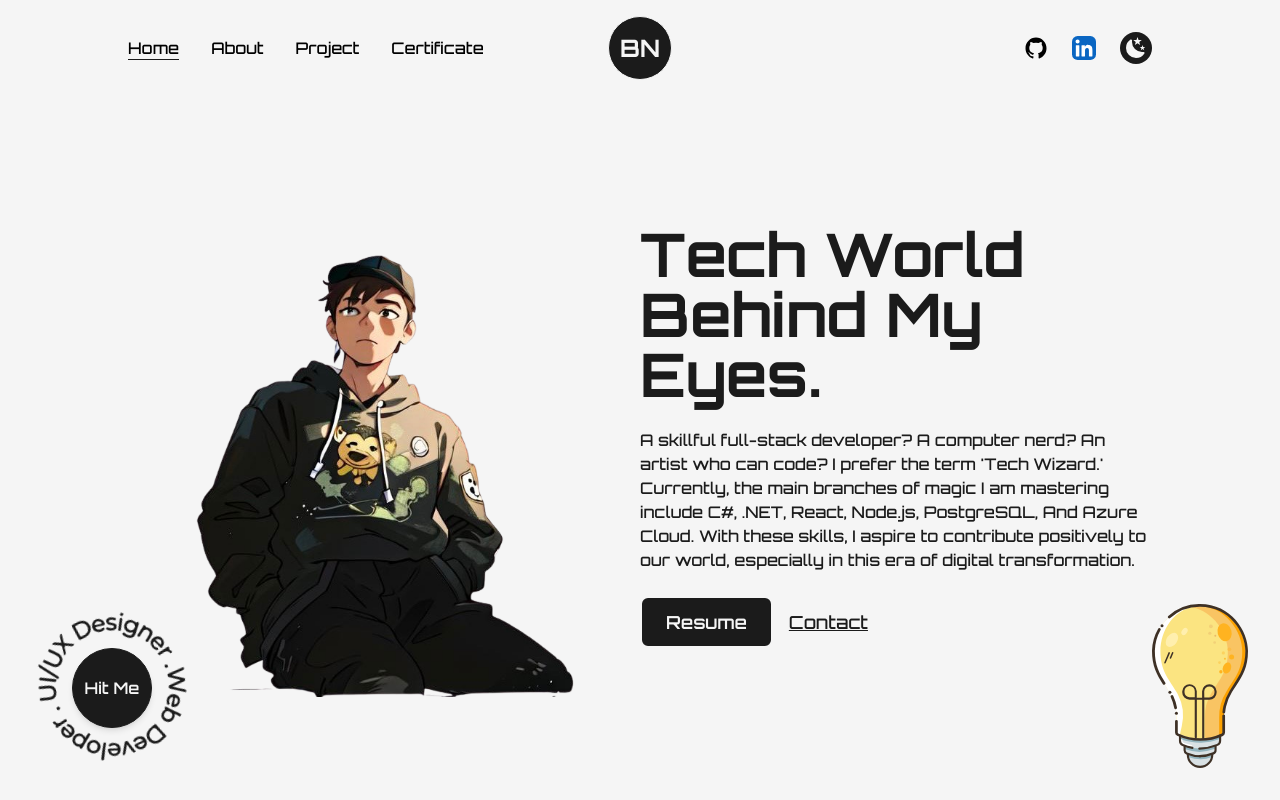
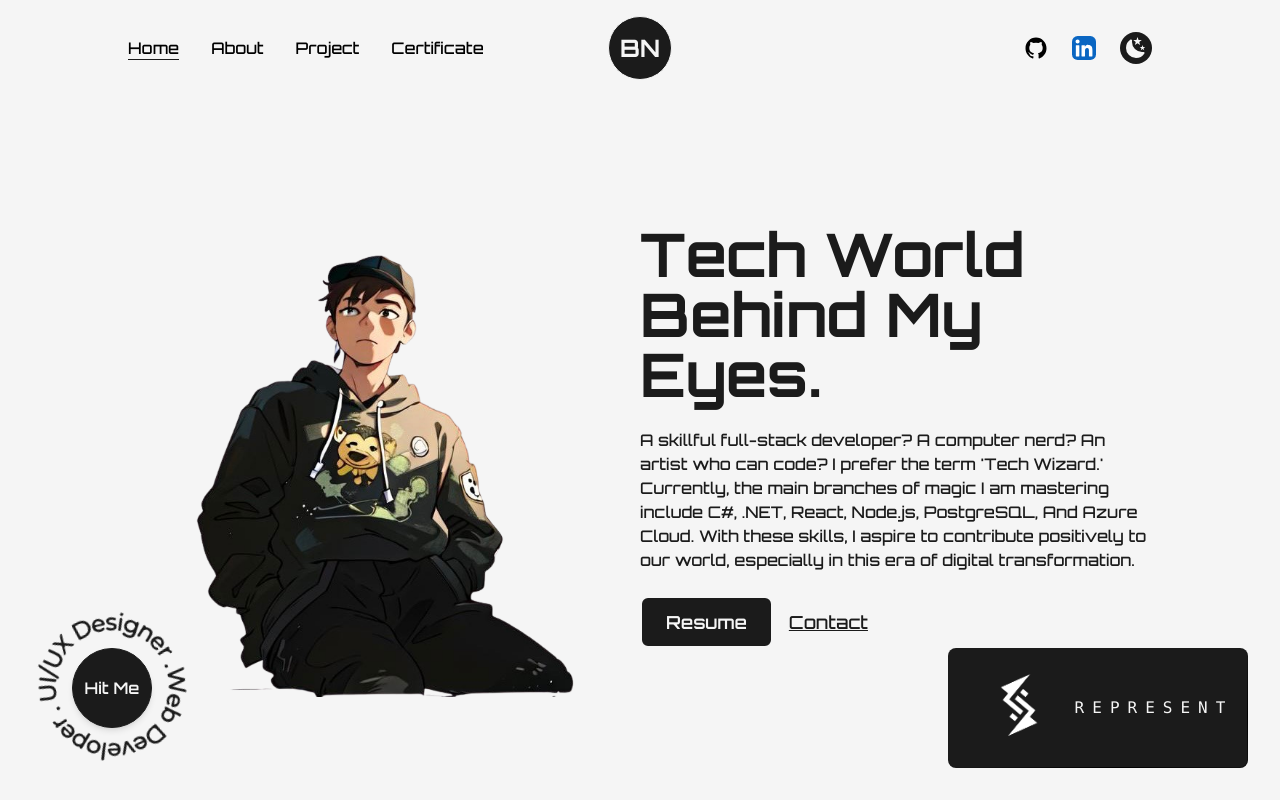
Before and after one commit to tripplen23/portfolio-2024, a Next.js app: page / in a window 1280 px wide. Shown: the top 800 px of the page. Built offline with nearby package versions, Linux system fonts and the light colour scheme.

Commit message:
Update UI 22/09: - Skills - Synchronize represent

```diff
--- a/package.json
+++ b/package.json
@@ -16,8 +16,10 @@
     "eslint-config-next": "13.2.4",
     "framer-motion": "9.0.0",
     "next": "13.5.1",
+    "next-themes": "^0.3.0",
     "react": "18.2.0",
     "react-dom": "18.2.0",
+    "react-icon-cloud": "^4.1.4",
     "react-icons": "^5.2.1",
     "sharp": "^0.33.4",
     "tailwind-merge": "^2.5.2",
--- a/src/components/Skills.js
+++ b/src/components/Skills.js
@@ -1,6 +1,40 @@
 import React from "react";
 import { motion } from "framer-motion";
 import SparklesText from "@/components/magicui/sparkles-text";
+import IconCloud from "@/components/magicui/icon-cloud";
+
+const slugs = [
+  "typescript",
+  "javascript",
+  "python",
+  "csharp",
+  "dotnet",
+  "java",
+  "react",
+  "android",
+  "html5",
+  "css3",
+  "nodedotjs",
+  "express",
+  "nextdotjs",
+  "microsoftazure",
+  "postgresql",
+  "firebase",
+  "nginx",
+  "vercel",
+  "testinglibrary",
+  "jest",
+  "cypress",
+  "docker",
+  "kubernetes",
+  "git",
+  "jira",
+  "github",
+  "gitlab",
+  "visualstudiocode",
+  "androidstudio",
+  "figma",
+];
 
 const Skill = ({ name, postionX, postionY }) => {
   return (
@@ -24,29 +58,7 @@ const Skills = () => {
         text="Skills"
       />
       <div className="w-full h-screen relative flex items-center justify-center rounded-full bg-circularLight dark:bg-circularDark lg:h-[80vh] sm:h-[60vh] xs:h-[50vh] lg:bg-circularLightLg lg:dark:bg-circularDarkLg md:bg-circularLightMd md:dark:bg-circularDarkMd sm:bg-circularLightSm sm:dark:bg-circularDarkSm">
-        <motion.div
-          className="flex items-center justify-center rounded-full font-semibold bg-dark text-light p-8 shadow-dark cursor-pointer dark:text-dark dark:bg-light lg:p-6 md:p-4 xs:text-xs xs:p-2"
-          whileHover={{ scale: 1.05 }}
-        >
-          Web
-        </motion.div>
-
-        <Skill name="CSS" postionX="-5vw" postionY="-10vw" />
-        <Skill name="HTML" postionX="-25vw" postionY="2vw" />
-        <Skill name="PostgreSQL" postionX="-22vw" postionY="-23vw" />
-        <Skill name="C#" postionX="20vw" postionY="6vw" />
-        <Skill name="ASP" postionX="35vw" postionY="8vw" />
-        <Skill name=".NET" postionX="0vw" postionY="12vw" />
-        <Skill name="Azure Cloud" postionX="3vw" postionY="12vw" />
-        <Skill name="Docker" postionX="5vw" postionY="25vw" />
-        <Skill name="Github Action" postionX="-15vw" postionY="28vw" />
-        <Skill name="Python" postionX="-20vw" postionY="-15vw" />
-        <Skill name="Java Android" postionX="15vw" postionY="-12vw" />
-        <Skill name="React" postionX="32vw" postionY="-5vw" />
-        <Skill name="NextJS" postionX="0vw" postionY="-20vw" />
-        <Skill name="React Native" postionX="-25vw" postionY="18vw" />
-        <Skill name="TypeScript" postionX="18vw" postionY="18vw" />
-        <Skill name="AI Testing" postionX="-30vw" postionY="-6vw" />
+        <IconCloud iconSlugs={slugs} />
       </div>
     </>
   );
--- /dev/null
+++ b/src/components/magicui/hyper-text.jsx
@@ -0,0 +1,75 @@
+"use client";;
+import { useEffect, useRef, useState } from "react";
+import { AnimatePresence, motion } from "framer-motion";
+
+import { cn } from "@/lib/utils";
+
+const alphabets = "ABCDEFGHIJKLMNOPQRSTUVWXYZ".split("");
+
+const getRandomInt = (max) => Math.floor(Math.random() * max);
+
+export default function HyperText({
+  text,
+  duration = 800,
+
+  framerProps = {
+    initial: { opacity: 0, y: -10 },
+    animate: { opacity: 1, y: 0 },
+    exit: { opacity: 0, y: 3 },
+  },
+
+  className,
+  animateOnLoad = true
+}) {
+  const [displayText, setDisplayText] = useState(text.split(""));
+  const [trigger, setTrigger] = useState(false);
+  const interations = useRef(0);
+  const isFirstRender = useRef(true);
+
+  const triggerAnimation = () => {
+    interations.current = 0;
+    setTrigger(true);
+  };
+
+  useEffect(() => {
+    const interval = setInterval(() => {
+      if (!animateOnLoad && isFirstRender.current) {
+        clearInterval(interval);
+        isFirstRender.current = false;
+        return;
+      }
+      if (interations.current < text.length) {
+        setDisplayText((t) =>
+          t.map((l, i) =>
+            l === " "
+              ? l
+              : i <= interations.current
+                ? text[i]
+                : alphabets[getRandomInt(26)]));
+        interations.current = interations.current + 0.1;
+      } else {
+        setTrigger(false);
+        clearInterval(interval);
+      }
+    }, duration / (text.length * 10));
+    // Clean up interval on unmount
+    return () => clearInterval(interval);
+  }, [text, duration, trigger, animateOnLoad]);
+
+  return (
+    (<div
+      className="overflow-hidden py-2 flex cursor-default scale-100"
+      onMouseEnter={triggerAnimation}>
+      <AnimatePresence mode="wait">
+        {displayText.map((letter, i) => (
+          <motion.h1
+            key={i}
+            className={cn("font-mono", letter === " " ? "w-3" : "", className)}
+            {...framerProps}>
+            {letter.toUpperCase()}
+          </motion.h1>
+        ))}
+      </AnimatePresence>
+    </div>)
+  );
+}
--- /dev/null
+++ b/src/components/magicui/icon-cloud.jsx
@@ -0,0 +1,76 @@
+"use client";;
+import { useEffect, useMemo, useState } from "react";
+import { useTheme } from "next-themes";
+import { Cloud, fetchSimpleIcons, renderSimpleIcon } from "react-icon-cloud";
+
+export const cloudProps = {
+  containerProps: {
+    style: {
+      display: "flex",
+      justifyContent: "center",
+      alignItems: "center",
+      width: "100%",
+      paddingTop: 40,
+    },
+  },
+  options: {
+    reverse: true,
+    depth: 1,
+    wheelZoom: false,
+    imageScale: 2,
+    activeCursor: "default",
+    tooltip: "native",
+    initial: [0.1, -0.1],
+    clickToFront: 500,
+    tooltipDelay: 0,
+    outlineColour: "#0000",
+    maxSpeed: 0.04,
+    minSpeed: 0.02,
+    // dragControl: false,
+  },
+};
+
+export const renderCustomIcon = (icon, theme) => {
+  const bgHex = theme === "light" ? "#f3f2ef" : "#080510";
+  const fallbackHex = theme === "light" ? "#6e6e73" : "#ffffff";
+  const minContrastRatio = theme === "dark" ? 2 : 1.2;
+
+  return renderSimpleIcon({
+    icon,
+    bgHex,
+    fallbackHex,
+    minContrastRatio,
+    size: 42,
+    aProps: {
+      href: undefined,
+      target: undefined,
+      rel: undefined,
+      onClick: (e) => e.preventDefault(),
+    },
+  });
+};
+
+export default function IconCloud({
+  iconSlugs
+}) {
+  const [data, setData] = useState(null);
+  const { theme } = useTheme();
+
+  useEffect(() => {
+    fetchSimpleIcons({ slugs: iconSlugs }).then(setData);
+  }, [iconSlugs]);
+
+  const renderedIcons = useMemo(() => {
+    if (!data) return null;
+
+    return Object.values(data.simpleIcons).map((icon) =>
+      renderCustomIcon(icon, theme || "light"));
+  }, [data, theme]);
+
+  return (
+    // @ts-ignore
+    (<Cloud {...cloudProps}>
+      <>{renderedIcons}</>
+    </Cloud>)
+  );
+}
--- /dev/null
+++ b/src/components/magicui/shine-border.jsx
@@ -0,0 +1,47 @@
+"use client";;
+import { cn } from "@/lib/utils";
+
+/**
+ * @name Shine Border
+ * @description It is an animated background border effect component with easy to use and configurable props.
+ * @param borderRadius defines the radius of the border.
+ * @param borderWidth defines the width of the border.
+ * @param duration defines the animation duration to be applied on the shining border
+ * @param color a string or string array to define border color.
+ * @param className defines the class name to be applied to the component
+ * @param children contains react node elements.
+ */
+export default function ShineBorder({
+  borderRadius = 8,
+  borderWidth = 1,
+  duration = 14,
+  color = "#000000",
+  className,
+  children
+}) {
+  return (
+    (<div
+      style={
+        {
+          "--border-radius": `${borderRadius}px`
+        }
+      }
+      className={cn(
+        "relative grid min-h-[60px] w-fit min-w-[300px] place-items-center rounded-[--border-radius] bg-white p-3 text-black dark:bg-black dark:text-white",
+        className
+      )}>
+      <div
+        style={
+          {
+            "--border-width": `${borderWidth}px`,
+            "--border-radius": `${borderRadius}px`,
+            "--shine-pulse-duration": `${duration}s`,
+            "--mask-linear-gradient": `linear-gradient(#fff 0 0) content-box, linear-gradient(#fff 0 0)`,
+            "--background-radial-gradient": `radial-gradient(transparent,transparent, ${color instanceof Array ? color.join(",") : color},transparent,transparent)`
+          }
+        }
+        className={`before:bg-shine-size before:absolute before:inset-0 before:aspect-square before:size-full before:rounded-[--border-radius] before:p-[--border-width] before:will-change-[background-position] before:content-[""] before:![-webkit-mask-composite:xor] before:![mask-composite:exclude] before:[background-image:--background-radial-gradient] before:[background-size:300%_300%] before:[mask:--mask-linear-gradient] motion-safe:before:animate-[shine-pulse_var(--shine-pulse-duration)_infinite_linear]`}></div>
+      {children}
+    </div>)
+  );
+}
--- a/src/pages/index.js
+++ b/src/pages/index.js
@@ -8,8 +8,9 @@ import profilePic from "@/images/profile/binhnguyenanime.png";
 import AnimatedText from "@/components/AnimatedText";
 import HireMe from "@/components/HireMe";
 import Link from "next/link";
-import lightBulb from "@/images/svgs/miscellaneous_icons_1.svg";
-import { VelocityScroll } from "@/components/magicui/scroll-based-velocity";
+import syn1608 from "@/images/syn1608.png";
+import ShineBorder from "@/components/magicui/shine-border";
+import HyperText from "@/components/magicui/hyper-text";
 
 export default function Home() {
   return (
@@ -65,8 +66,17 @@ export default function Home() {
           <GoToTopComponent />
         </Layout>
         <HireMe />
-        <div className="absolute right-8 bottom-8 inline-block w-24 md:hidden">
-          <Image src={lightBulb} alt="BinhNguyen" className="w-full h-auto" />
+        <div>
+          <ShineBorder className=" absolute right-8 bottom-8 inline-block w-24 bg-dark md:hidden">
+            <div className="flex items-center">
+              <Image src={syn1608} alt="BinhNguyen" className="w-24 h-24" />
+              <HyperText
+                className="ml-2 text-light"
+                text="Represent"
+                duration={3800}
+              />
+            </div>
+          </ShineBorder>
         </div>
       </main>
     </>
```
Also changed, not shown: src/images/robinh.png (added), src/images/syn1608.png (added).
